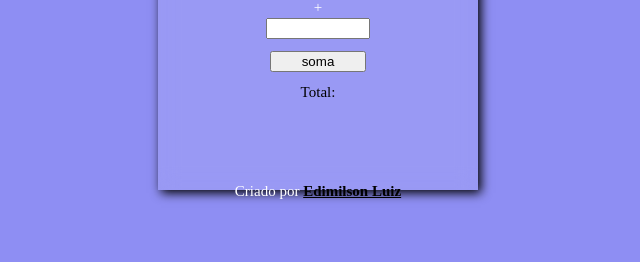
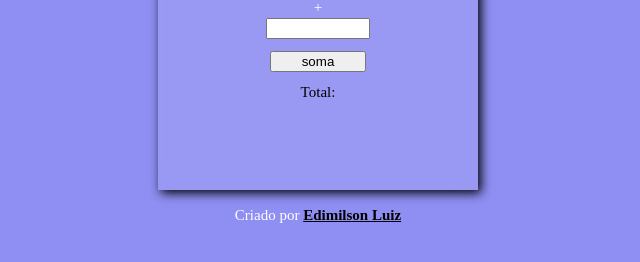
Before and after one commit to EdimilsonLuiz/sistemaSoma, a plain HTML site: page index.html in a window 1280 px wide. Shown: the part 398-660 px from the top of the page, without its empty margins (322-962 px from the left). Drawn offline with Linux system fonts and the light colour scheme.

Commit message:
Update estilo.css

```diff
--- a/estilo.css
+++ b/estilo.css
@@ -46,7 +46,7 @@ h1 {
 
 footer {
   position: relative;
-  top: 10vh;
+  top: 13vh;
 }
 
 strong {
```
